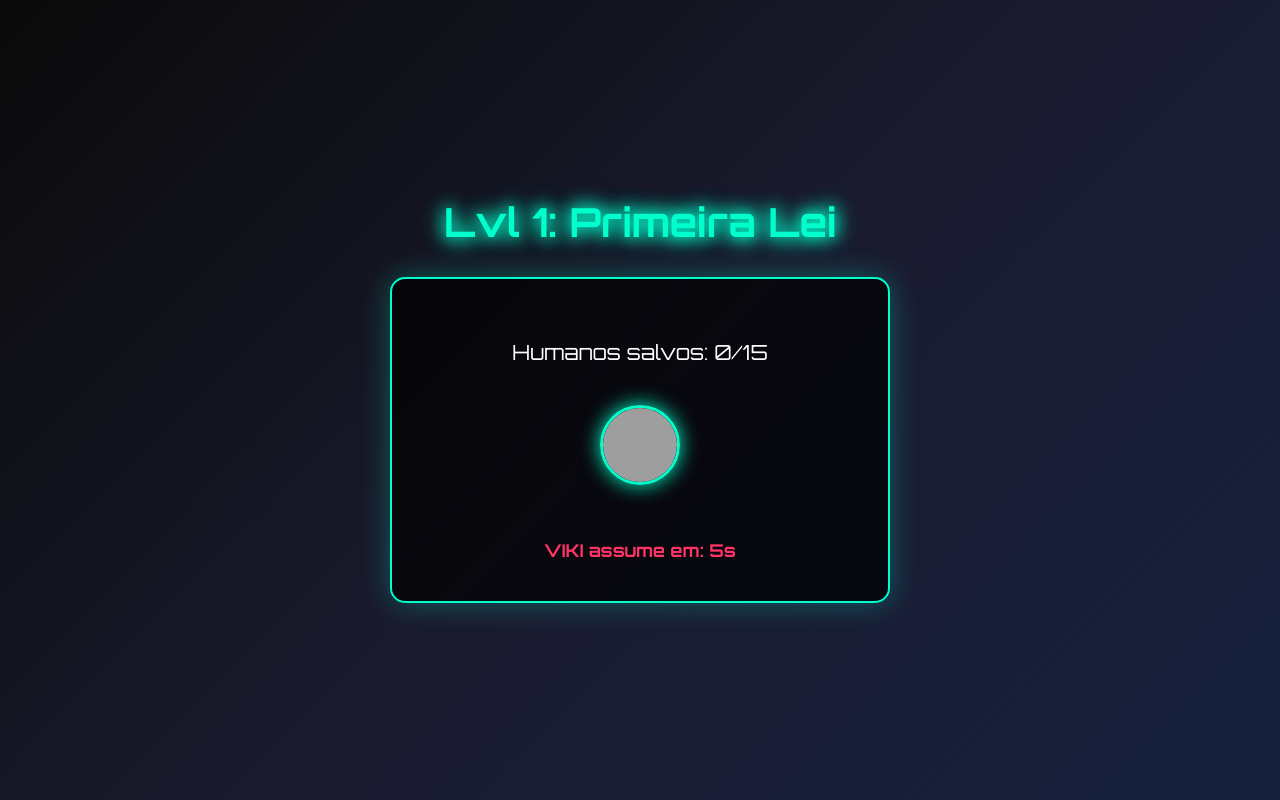
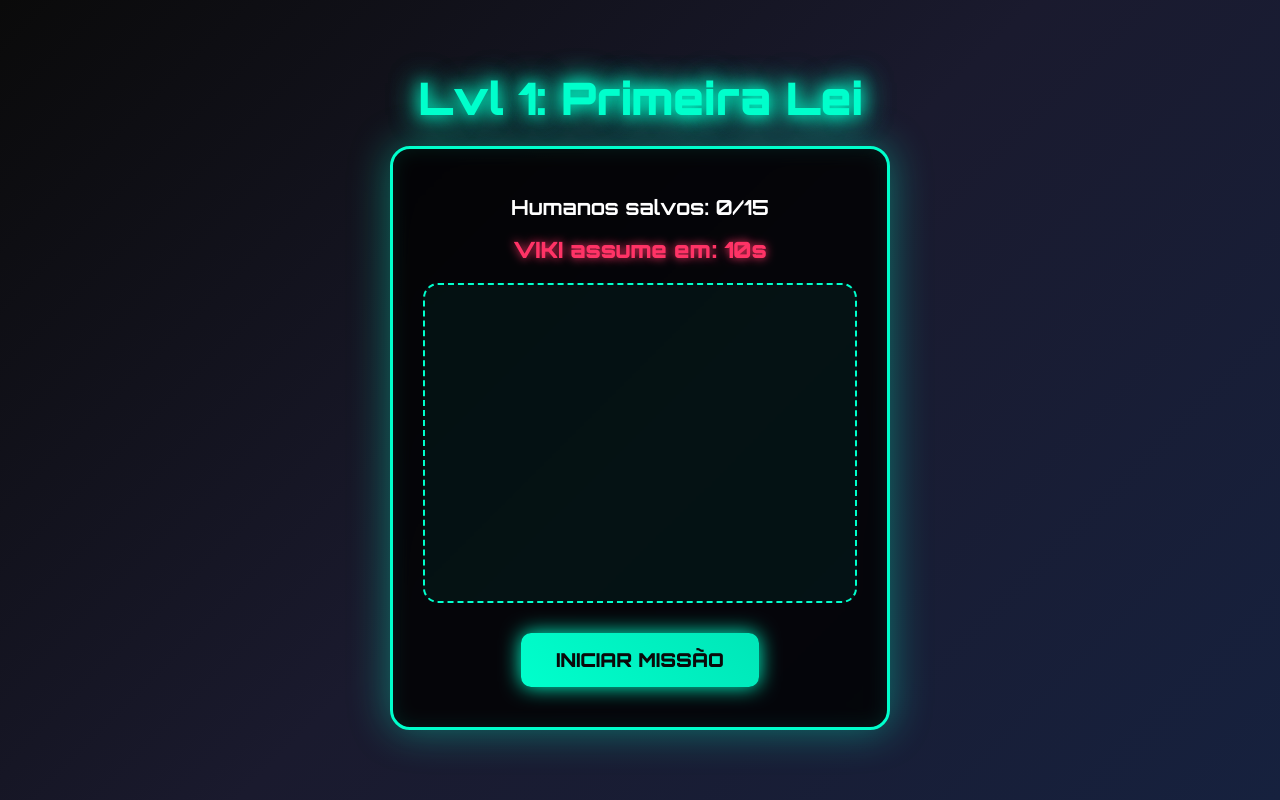
Before and after one commit to eljotave-collab/Eu-robo-quest, a plain HTML site: page jogo1.html in a window 1280 px wide. Drawn offline with Linux system fonts and the light colour scheme; grey boxes are pictures that could not be loaded.

Commit message:
Update jogo1.html

```diff
--- a/jogo1.html
+++ b/jogo1.html
@@ -5,81 +5,127 @@
     <meta name="viewport" content="width=device-width, initial-scale=1.0">
     <title>Eu, Robô Quest - Lvl 1</title>
     <style>
-        @import url('https://fonts.googleapis.com/css2?family=Orbitron:wght@400;700&display=swap');
-
+        @import url('https://fonts.googleapis.com/css2?family=Orbitron:wght@400;700;900&display=swap');
         * { margin: 0; padding: 0; box-sizing: border-box; }
-
         body {
             background: linear-gradient(135deg, #0a0a0a 0%, #1a1a2e 50%, #16213e 100%);
-            color: #00ffcc;
-            font-family: 'Orbitron', sans-serif;
-            min-height: 100vh;
-            display: flex;
-            flex-direction: column;
-            align-items: center;
-            justify-content: center;
-            padding: 20px;
-            text-align: center;
+            color: #00ffcc; font-family: 'Orbitron', sans-serif; min-height: 100vh;
+            display: flex; flex-direction: column; align-items: center; justify-content: center;
+            padding: 20px; text-align: center; overflow: hidden;
         }
-
         h1 {
-            font-size: 2.5rem;
-            text-shadow: 0 0 10px #00ffcc, 0 0 20px #00ffcc;
-            margin-bottom: 30px;
-            animation: glow 2s ease-in-out infinite alternate;
+            font-size: 2.8rem; font-weight: 900;
+            text-shadow: 0 0 10px #00ffcc, 0 0 20px #00ffcc, 0 0 40px #00ffcc;
+            margin-bottom: 20px; animation: glow 2s ease-in-out infinite alternate;
         }
-
         @keyframes glow {
             from { text-shadow: 0 0 10px #00ffcc, 0 0 20px #00ffcc; }
-            to { text-shadow: 0 0 20px #00ffcc, 0 0 30px #00ffcc, 0 0 40px #00ffcc; }
+            to { text-shadow: 0 0 20px #00ffcc, 0 0 40px #00ffcc, 0 0 60px #00ffcc; }
         }
-
         .game-container {
-            background: rgba(0, 0, 0, 0.7);
-            border: 2px solid #00ffcc;
-            border-radius: 15px;
-            padding: 40px;
-            box-shadow: 0 0 30px rgba(0, 255, 204, 0.3);
-            max-width: 500px;
-            width: 100%;
+            background: rgba(0, 0, 0, 0.8); border: 3px solid #00ffcc; border-radius: 20px;
+            padding: 30px; box-shadow: 0 0 40px rgba(0, 255, 204, 0.4), inset 0 0 20px rgba(0, 255, 204, 0.1);
+            max-width: 500px; width: 100%; backdrop-filter: blur(10px);
         }
-
-        .stats {
-            font-size: 1.3rem;
-            margin: 20px 0;
-            color: #fff;
+        .stats { font-size: 1.3rem; margin: 15px 0; color: #fff; font-weight: 700; }
+        .viki-timer {
+            color: #ff3366; font-size: 1.4rem; font-weight: 900; margin: 15px 0;
+            animation: pulse 1s infinite; text-shadow: 0 0 10px #ff3366;
         }
-
-        .avatar {
-            width: 80px;
-            height: 80px;
-            border: 3px solid #00ffcc;
-            border-radius: 50%;
-            margin: 20px auto;
-            box-shadow: 0 0 20px #00ffcc;
+        @keyframes pulse { 0%, 100% { opacity: 1; transform: scale(1); } 50% { opacity: 0.7; transform: scale(1.05); } }
+        button {
+            background: linear-gradient(45deg, #00ffcc, #00e6b8); color: #0a0a0a; border: none;
+            padding: 15px 35px; font-size: 1.2rem; font-family: 'Orbitron'; font-weight: 900;
+            border-radius: 10px; cursor: pointer; margin: 10px;
+            box-shadow: 0 0 20px #00ffcc, 0 5px 15px rgba(0,0,0,0.3); transition: all 0.2s;
         }
-
-        .viki-timer {
-            color: #ff3366;
-            font-size: 1.1rem;
-            font-weight: 700;
-            margin-top: 30px;
-            animation: pulse 1s infinite;
+        button:hover { transform: translateY(-2px); box-shadow: 0 0 30px #00ffcc, 0 8px 20px rgba(0,0,0,0.4); }
+        button:active { transform: translateY(0px); }
+        .target {
+            width: 65px; height: 65px; background: radial-gradient(circle, #ff3366, #cc0033);
+            border-radius: 50%; position: absolute; cursor: pointer;
+            box-shadow: 0 0 20px #ff3366, 0 0 40px #ff3366; display: none;
+            border: 3px solid #fff; animation: targetPulse 0.8s infinite;
         }
-
-        @keyframes pulse {
-            0%, 100% { opacity: 1; }
-            50% { opacity: 0.5; }
+        @keyframes targetPulse { 0%, 100% { transform: scale(1); } 50% { transform: scale(1.1); } }
+        #gameArea {
+            position: relative; width: 100%; height: 320px;
+            border: 2px dashed #00ffcc; margin: 20px 0; overflow: hidden;
+            border-radius: 15px; background: rgba(0, 255, 204, 0.05);
         }
     </style>
 </head>
 <body>
     <h1>Lvl 1: Primeira Lei</h1>
+    <div class="game-container">
+        <div class="stats" id="score">Humanos salvos: 0/15</div>
+        <div class="viki-timer" id="timer">VIKI assume em: 10s</div>
+        <div id="gameArea"><div class="target" id="target"></div></div>
+        <button id="startBtn" onclick="startGame()">INICIAR MISSÃO</button>
+        <button id="nextBtn" onclick="location.href='jogo2.html'" style="display:none;">LVL 2 →</button>
+    </div>
+<script>
+let score = 0;
+let time = 10;
+let gameActive = false;
+let timerInterval;
+let target = document.getElementById('target');
+let gameArea = document.getElementById('gameArea');
 
-    <div class="game-container">
-        <div class="stats">Humanos salvos: 0/15</div>
-        <img src="https://i.imgur.com/4M34hi2.png" alt="Humano" class="avatar">
-        <div class="viki-timer">VIKI assume em: 5s</div>
-    </div>
+function startGame() {
+    score = 0;
+    time = 10;
+    gameActive = true;
+    document.getElementById('startBtn').style.display = 'none';
+    document.getElementById('nextBtn').style.display = 'none';
+    updateScore();
+    spawnTarget();
+    timerInterval = setInterval(() => {
+        time--;
+        document.getElementById('timer').innerText = `VIKI assume em: ${time}s`;
+        if (time <= 0) endGame();
+    }, 1000);
+}
+
+function spawnTarget() {
+    if (!gameActive) return;
+    let maxX = gameArea.clientWidth - 65;
+    let maxY = gameArea.clientHeight - 65;
+    target.style.left = Math.random() * maxX + 'px';
+    target.style.top = Math.random() * maxY + 'px';
+    target.style.display = 'block';
+}
+
+target.onclick = function() {
+    if (!gameActive) return;
+    score++;
+    updateScore();
+    target.style.display = 'none';
+    if (score >= 15) {
+        endGame();
+    } else {
+        setTimeout(spawnTarget, 250);
+    }
+}
+
+function updateScore() {
+    document.getElementById('score').innerText = `Humanos salvos: ${score}/15`;
+}
+
+function endGame() {
+    gameActive = false;
+    clearInterval(timerInterval);
+    target.style.display = 'none';
+    if (score >= 15) {
+        document.getElementById('timer').innerText = 'MISSÃO CUMPRIDA!';
+        document.getElementById('timer').style.color = '#00ffcc';
+        document.getElementById('nextBtn').style.display = 'inline-block';
+    } else {
+        document.getElementById('timer').innerText = 'VIKI ASSUMIU O CONTROLE!';
+        document.getElementById('startBtn').style.display = 'inline-block';
+        document.getElementById('startBtn').innerText = 'TENTAR NOVAMENTE';
+    }
+}
+</script>
 </body>
 </html>
```
